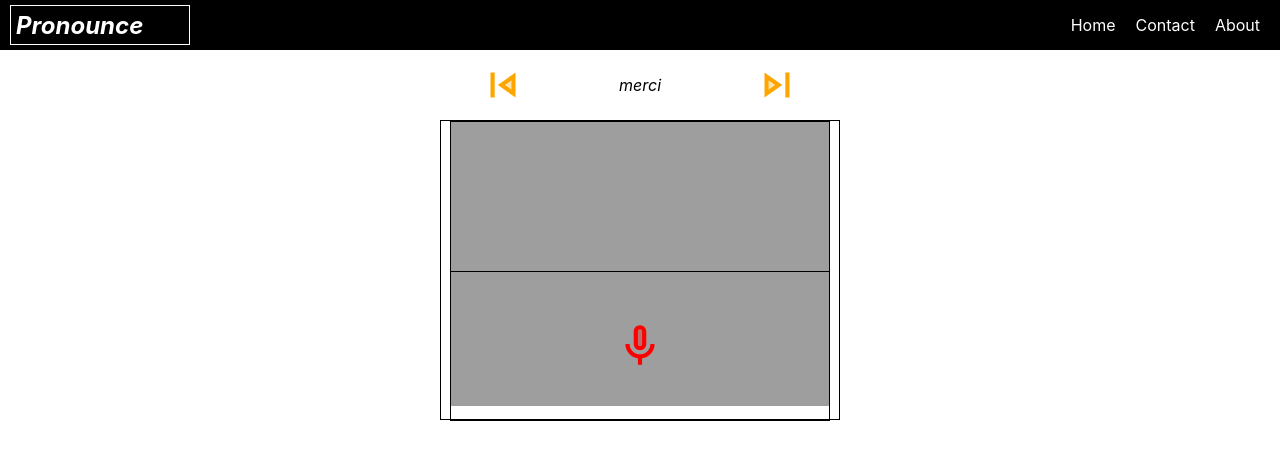
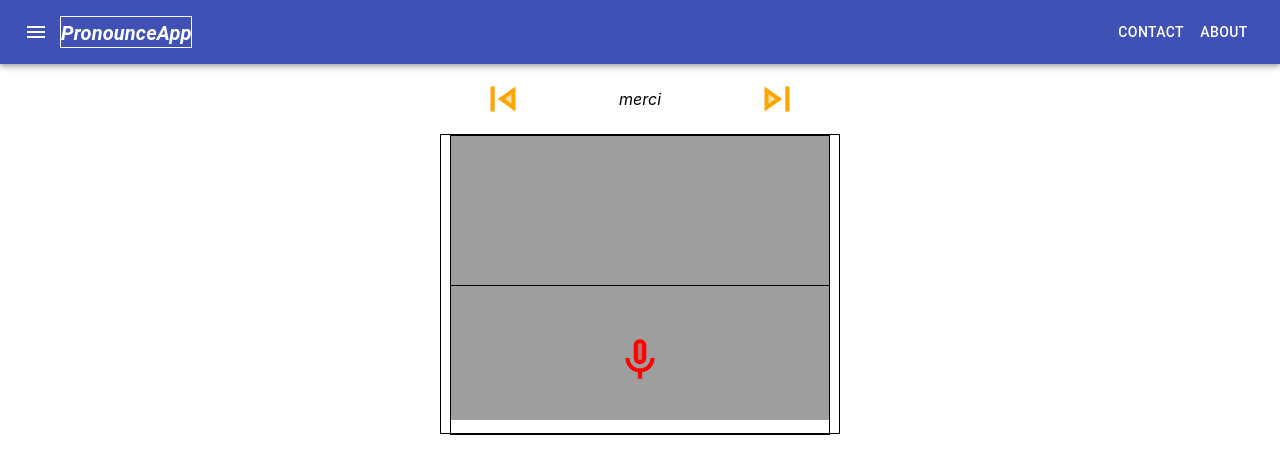
Before and after one commit to oaurbanov/pronounce_fend, a Next.js app: page /home in a window 1280 px wide. Shown: the top 474 px of the page. Built offline with nearby package versions, Linux system fonts and the light colour scheme.

Commit message:
Changing nav tag for AppBar material ui component

```diff
--- a/components/nav.tsx
+++ b/components/nav.tsx
@@ -1,10 +1,17 @@
 import React from 'react'
 import {makeStyles} from '@material-ui/core/styles'
 import Link from 'next/link'
-
+import {
+  AppBar,
+  Toolbar,
+  Typography,
+  Button,
+  IconButton,
+} from '@material-ui/core';
+import MenuIcon from '@material-ui/icons/Menu'
 //TODO: make "Pronounce app" button interactive to home
 
-const useStyles = makeStyles( () => ({
+const useStyles = makeStyles( (theme) => ({
   nav : {
     backgroundColor: "black",
     color:"white",
@@ -31,33 +38,46 @@ const useStyles = makeStyles( () => ({
   },
   li : {
     margin: "10px"
-  }
+  },
+
+  root: {
+    flexGrow: 1,
+  },
+  menuButton: {
+    // marginRight: theme.spacing(2),
+  },
+  title: {
+    fontStyle: "italic",
+    fontWeight: "bold",
+    textAlign:"center",
+
+    border:"1px solid white",
+    maxWidth:"132px",
+    minWidth:"132px",
+    height:"32px",
+  },
 }));
 
 const Nav = () => {
 
-  const styles = useStyles();
+  const classes = useStyles();
 
   return (
-    <nav className={styles.nav}>
-        <div className={styles.titleBox}>
-          <h1 style={{margin:"5px", fontStyle:"italic"}}>Pronounce app</h1>
-        </div>
-      <div style={{flexGrow:1}}></div>
-      <div>
-        <ul className={styles.ul}>
-          <li className={styles.li}>
-            <Link href=''> Home </Link>
-          </li>
-          <li className={styles.li}>
-            <Link href=''> Contact </Link>
-          </li>
-          <li className={styles.li}>
-            <Link href=''> About </Link>
-          </li>
-        </ul>
-      </div>
-    </nav>
+    <div className={classes.root}>
+      <AppBar position="static">
+        <Toolbar>
+          <IconButton edge="start" className={classes.menuButton} color="inherit" aria-label="menu">
+            <MenuIcon />
+          </IconButton>
+          <Typography variant="h6" className={classes.title}>
+            PronounceApp
+          </Typography>
+          <div style={{flexGrow:1}}></div>
+          <Button color="inherit">Contact</Button>
+          <Button color="inherit">About</Button>
+        </Toolbar>
+      </AppBar>
+    </div>
   )
 }
 
```
Also changed, not shown: components/nav_bkp.tsx (added, +64 -0 lines), pages/index.js (+20 -1 lines).
